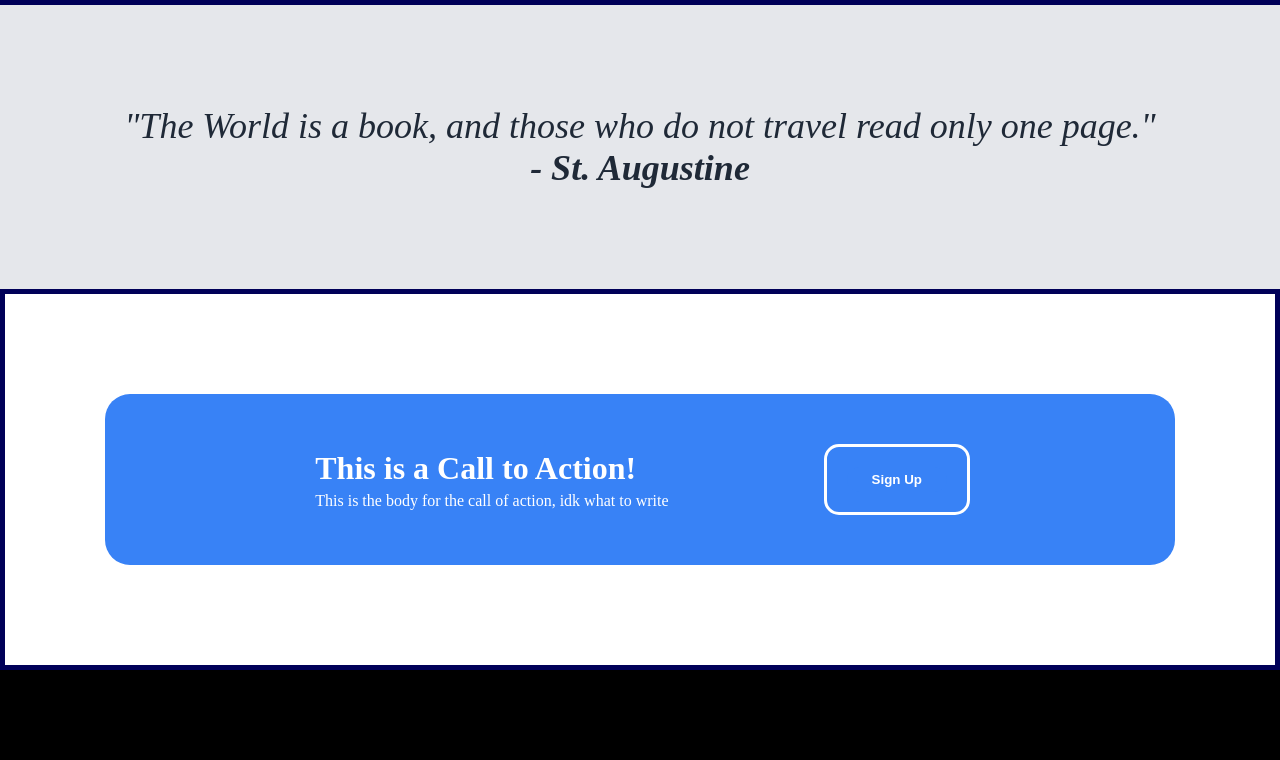
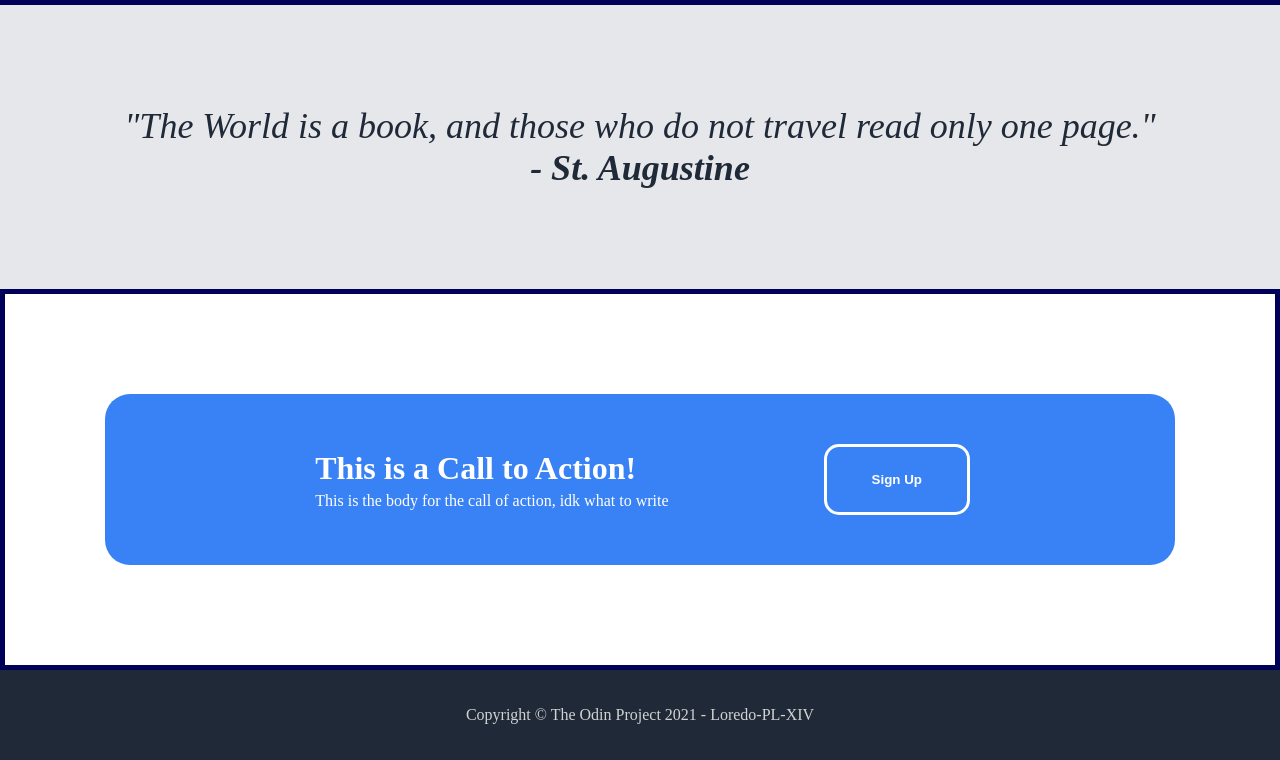
Before and after one commit to Eduardo-PL-XIV/loredo-landing-page, a plain HTML site: page index.html in a window 1280 px wide. Shown: the part 1476-2236 px from the top of the page. Before the commit the page ends 2146 px from the top, so only its background shows below. Drawn offline with Linux system fonts and the light colour scheme.

```diff
--- a/index.html
+++ b/index.html
@@ -71,5 +71,8 @@
             </div>
         </div>
     </div>
+    <div class="footer">
+        <p class="cp-text">Copyright © The Odin Project 2021 - Loredo-PL-XIV</p>
+    </div>
 </body>
 </html>
--- a/style.css
+++ b/style.css
@@ -247,3 +247,9 @@ li.city {
 /* ================
  Footer
 =================== */
+.footer {
+  color: lightgray;
+  margin: 0;
+  padding: 20px;
+  text-align: center;
+}
```
